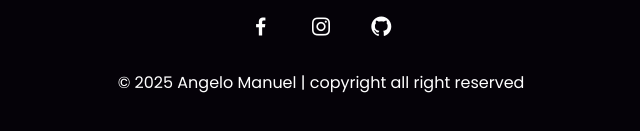
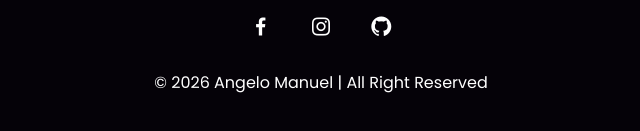
Before and after one commit to Devangelopogi/My.Web_Profile, a plain HTML site: page index.html in a window 1280 px wide. Shown: the part 3232-3363 px from the top of the page, without its empty margins (319-959 px from the left). Drawn offline with nearby package versions, Linux system fonts and the light colour scheme.

Commit message:
index.html

```diff
--- a/index.html
+++ b/index.html
@@ -258,7 +258,7 @@
             <a href="https://www.instagram.com/_angelonotfound/" class="footer_icon"><i class='bx bxl-instagram'></i></a>
             <a href="https://github.com" class="footer_icon"><i class='bx bxl-github'></i></a>
         </div>
-        <p>© 2025 Angelo Manuel | copyright all right reserved</p>
+        <p>© 2026 Angelo Manuel | All Right Reserved</p>
     </footer>
 
     <script src="https://unpkg.com/typewriter-effect@latest/dist/core.js"></script>
```
